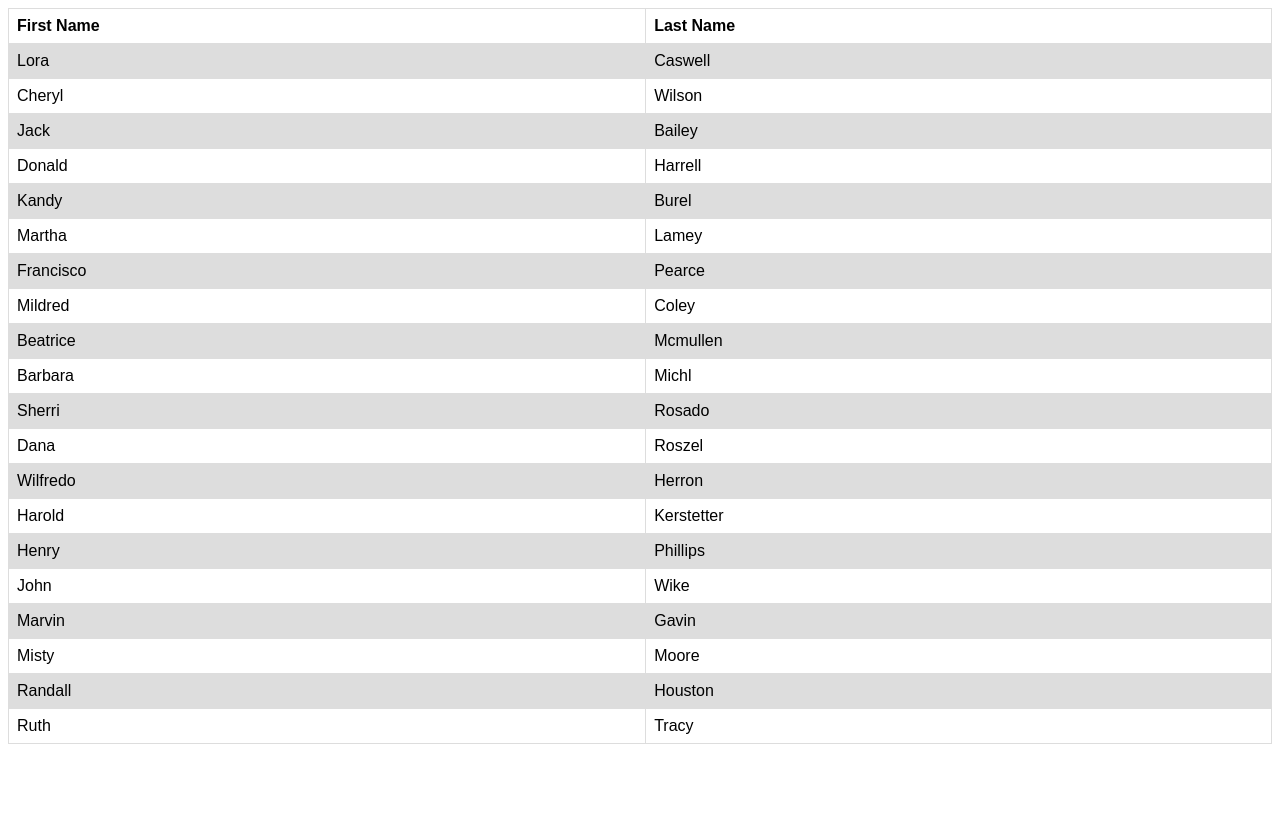
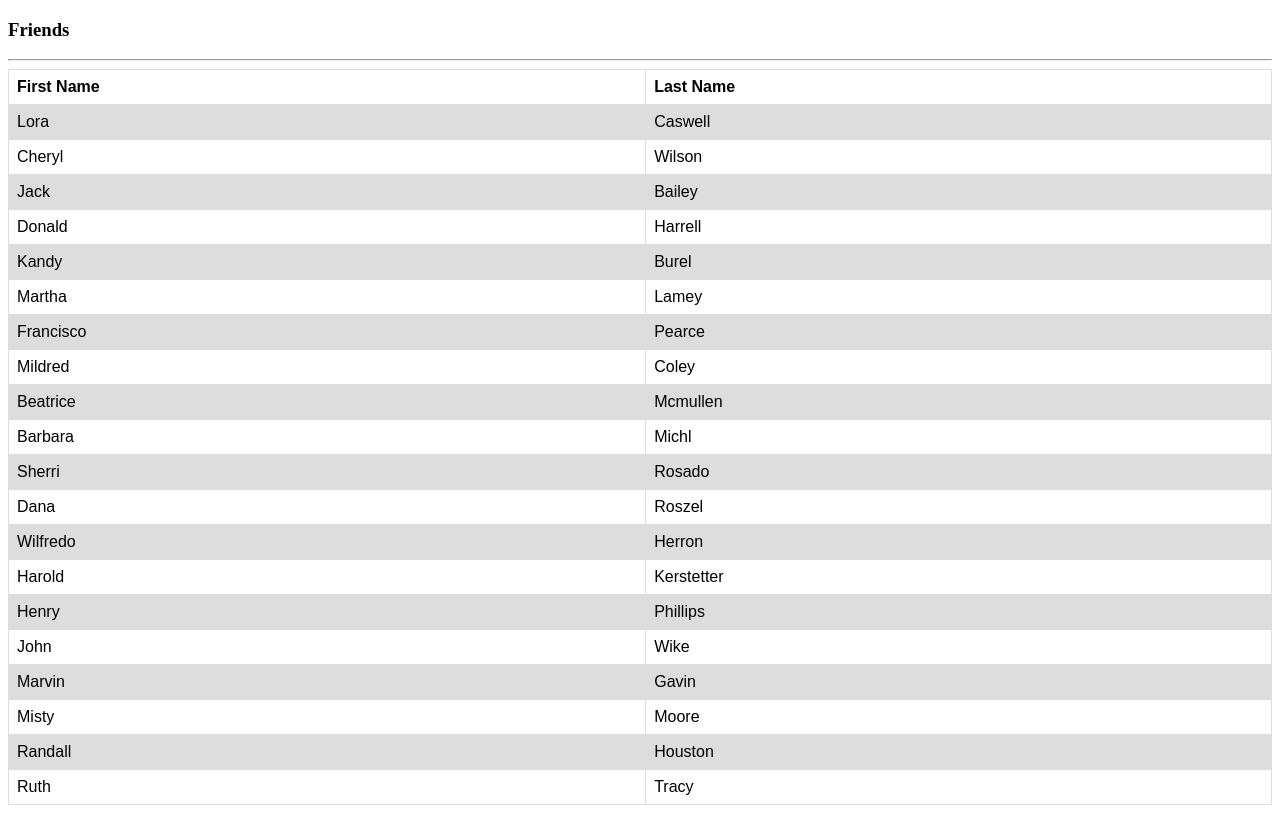
Before and after one commit to upsungithubtest/Example_Apps, a Flask app: page / in a window 1280 px wide. Before the commit the page ends 744 px from the top, so only its background shows below. Run offline with Flask 2, Linux system fonts and the light colour scheme; data comes from the database, SQL or seed files in the repository.

Commit message:
added app name on config

```diff
--- a/app.py
+++ b/app.py
@@ -47,10 +47,12 @@ def friends():
         return emps
 
     res = db_query()
+    name = config.app_name
 
-    return render_template('friends_list.html', result=res)
+    return render_template('friends_list.html', result=res, app_name=name)
+
 
 # run the app.
 if __name__ == "__main__":
     app.debug = True
-    app.run(host='0.0.0.0', port=4146)
+    app.run(host='0.0.0.0', port=5000)
--- a/config.py
+++ b/config.py
@@ -3,6 +3,7 @@ import os
 from dotenv import load_dotenv
 load_dotenv()
 
+app_name = os.getenv("APP_NAME", "Friends")
 
 dbhost = os.getenv("DB_HOST", "127.0.0.1")
 dbname = os.getenv("DB_DATABASE", "abfriends")
--- a/templates/friends_list.html
+++ b/templates/friends_list.html
@@ -22,6 +22,8 @@ tr:nth-child(even) {
     <title>Friends List</title>
 </head>
 <body>
+<h3>{{ app_name }}</h3>
+<hr>
 <table id="employees" style="width:100%">
     {% if result %}
     <tr>
```
